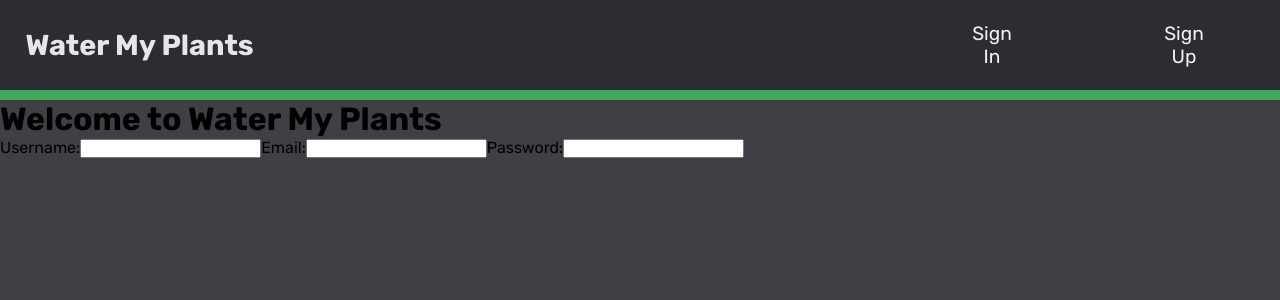
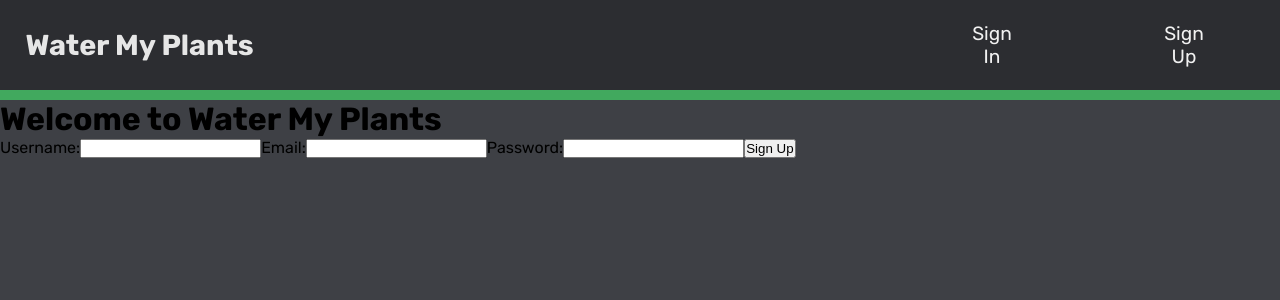
Before and after one commit to BW-Water-My-Plants-1/Front-end, a React (Create React App) app in the folder water-my-plants/: page / in a window 1280 px wide. Shown: the top 300 px of the page. Built offline with nearby package versions, Linux system fonts and the light colour scheme.

Commit message:
Sign up form completed. Not yet connected to back end

```diff
--- a/water-my-plants/src/components/Register.js
+++ b/water-my-plants/src/components/Register.js
@@ -1,5 +1,6 @@
 import React, { useState } from 'react'
 import {axiosWithAuth} from '../utils/axiosWithAuth'
+import {useHistory} from 'react-router-dom'
 
 const initialValue = {
     credentials: {
@@ -12,6 +13,7 @@ const initialValue = {
 
 const Register = () => {
     const [state, setState] = useState(initialValue)
+    const history = useHistory()
 
     const handleChange = (e) => {
         setState({
@@ -25,18 +27,21 @@ const Register = () => {
     const register = (e) => {
         e.preventDefault();
         axiosWithAuth()
-            .post("/register", state.credentials)
+            .post("/login", state.credentials)
             .then(res => {
                 console.log(res)
+                localStorage.setItem("token", res.data.payload)
+                history.push("/dashboard")
             })
             .catch(err => {
                 console.log(err)
             })
+        setState(initialValue)
     }
     return (
         <div className="container-wrapper">
             <h1>Welcome to Water My Plants</h1>
-            <form >
+            <form onSubmit={register}>
                 <label>
                     Username:
                     <input
@@ -49,9 +54,9 @@ const Register = () => {
                 <label>
                     Email:
                     <input
-                        type="text"
+                        type="email"
                         name="email"
-                        value={state.credentials.username}
+                        value={state.credentials.email}
                         onChange={handleChange}
                     />
                 </label>
@@ -60,10 +65,11 @@ const Register = () => {
                     <input
                         type="password"
                         name="password"
-                        value={state.credentials.username}
+                        value={state.credentials.password}
                         onChange={handleChange}
                     />
                 </label>
+                <button>Sign Up</button>
             </form>
 
         </div>
```
